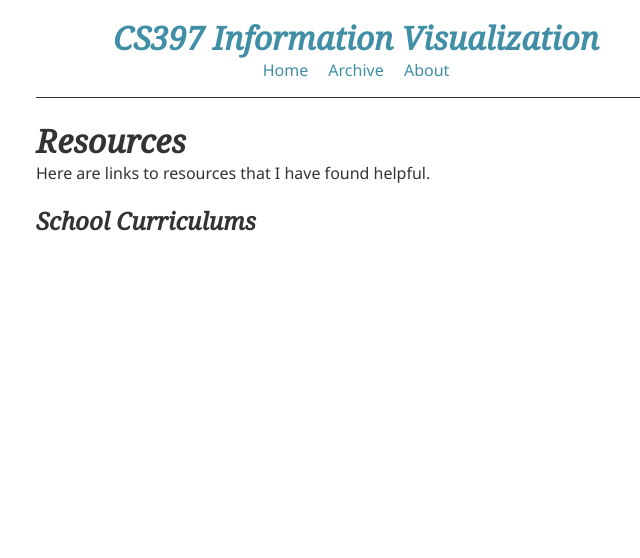
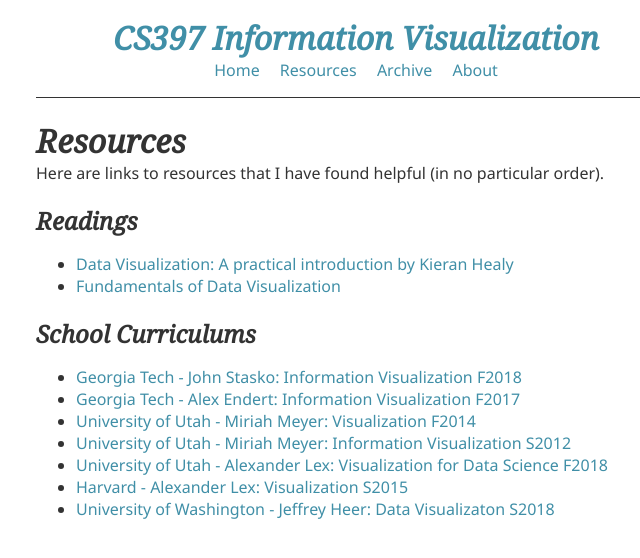
Before and after one commit to lester-lee/f2018-info-vis, a Jekyll site: the page built from resources.md, in a window 1280 px wide. Shown: the top 558 px of the page, without its empty margins (284-924 px from the left). Built offline with Jekyll 4.4.1, drawn with Linux system fonts in a browser that asks for light colours.

Commit message:
Add resources to list

```diff
--- a/_includes/header-nav.html
+++ b/_includes/header-nav.html
@@ -2,6 +2,7 @@
   <h1 class="MastheadLogo"><a href="{{site.baseurl}}/">{{site.title}}</a></h1>
   <nav class="MastheadNav">
     <a href="{{site.baseurl}}/" class="MastheadNav-Item">Home</a>
+    <a href="{{site.baseurl}}/resources/" class="MastheadNav-Item">Resources</a>
     <a href="{{site.baseurl}}/archive/" class="MastheadNav-Item">Archive</a>
     <a href="{{site.baseurl}}/about/" class="MastheadNav-Item">About</a>
   </nav>
--- a/resources.md
+++ b/resources.md
@@ -2,6 +2,17 @@
 layout: post
 title: Resources
 ---
-Here are links to resources that I have found helpful.
+Here are links to resources that I have found helpful (in no particular order).
+
+## Readings
+- [Data Visualization: A practical introduction by Kieran Healy](http://socviz.co/index.html)
+- [Fundamentals of Data Visualization](https://serialmentor.com/dataviz/)
 
 ## School Curriculums
+- [Georgia Tech - John Stasko: Information Visualization F2018](https://www.cc.gatech.edu/~stasko/7450/index.html)
+- [Georgia Tech - Alex Endert: Information Visualization F2017](http://va.gatech.edu/courses/cs7450/schedule-2/)
+- [University of Utah - Miriah Meyer: Visualization F2014](http://www.cs.utah.edu/~miriah/teaching/cs6630/)
+- [University of Utah - Miriah Meyer: Information Visualization S2012](http://www.sci.utah.edu/~miriah/cs6964/)
+- [University of Utah - Alexander Lex: Visualization for Data Science F2018](https://dataviscourse.net)
+- [Harvard - Alexander Lex: Visualization S2015](http://www.cs171.org/2015/schedule/)
+- [University of Washington - Jeffrey Heer: Data Visualizaton S2018](https://courses.cs.washington.edu/courses/cse512/18sp/#schedule)
```
Also changed, not shown: _posts/2018-09-17-visualperception.md (+7 -6 lines).
